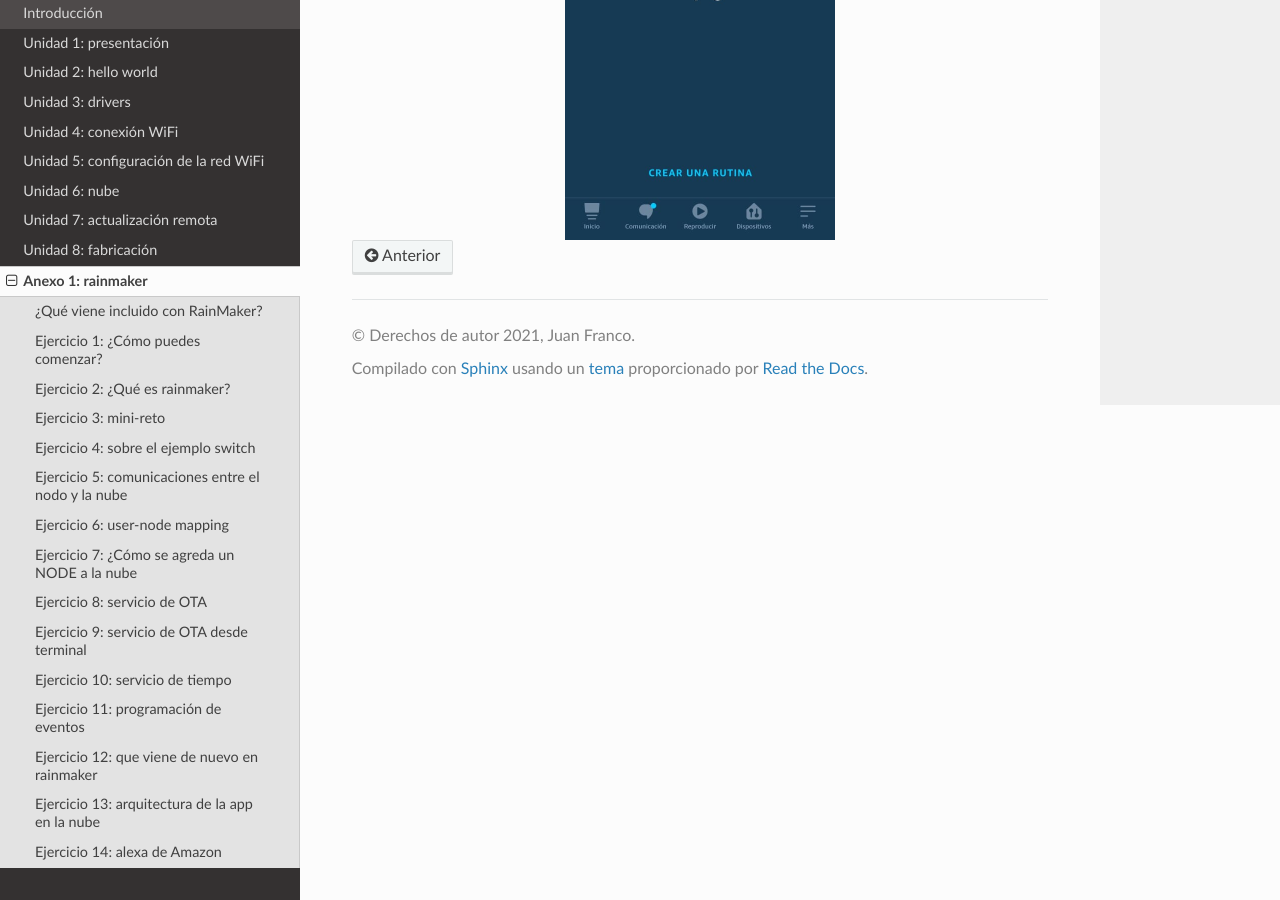
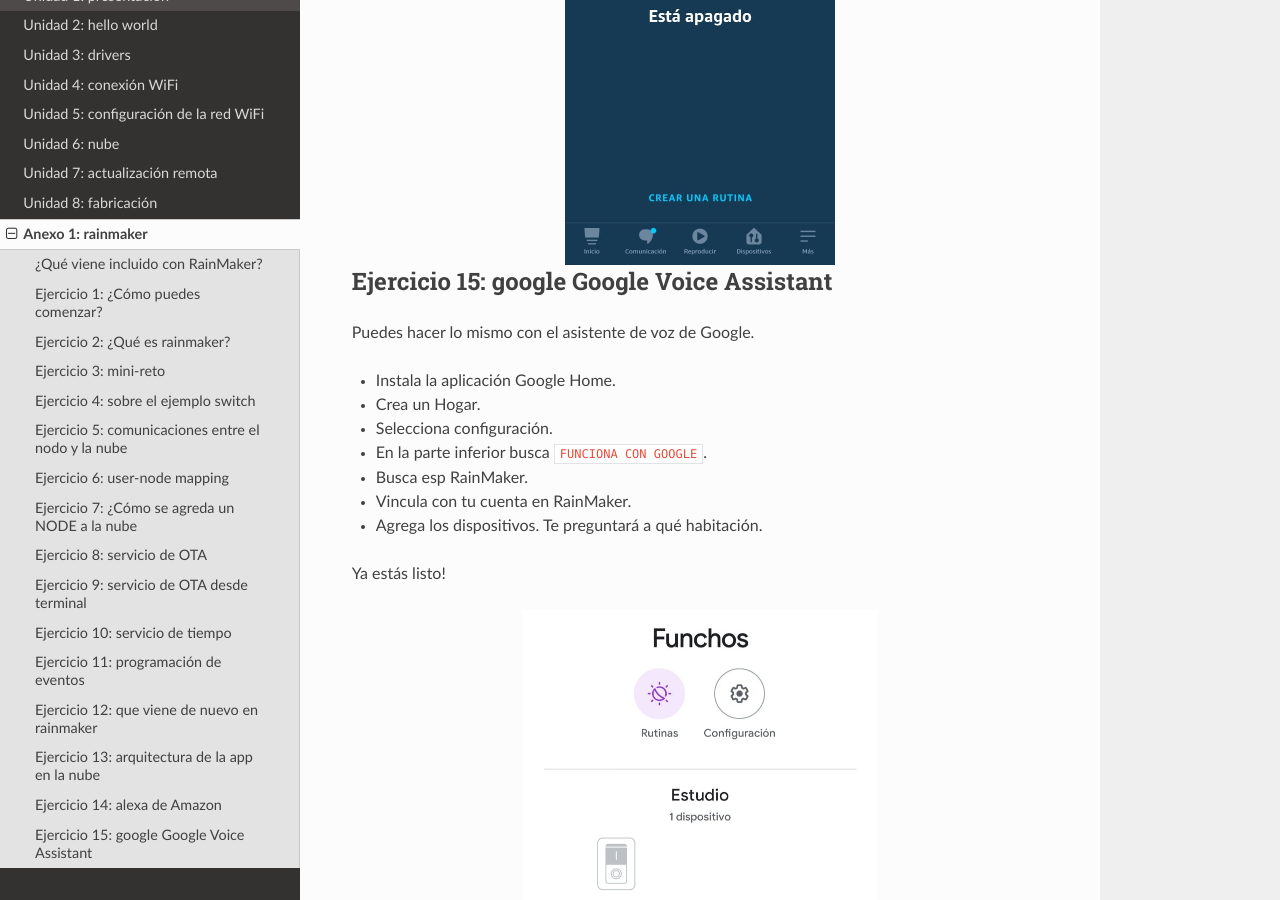
Before and after one commit to juanferfranco/espiot, a Sphinx documentation site: the page built from docs/_anexo1/anexo1.rst, in a window 1280 px wide and 900 px high, scrolled down 8920 px. Built offline with Sphinx 7.4.7 and the Read the Docs theme 2.0.0, drawn with Linux system fonts in a browser that asks for light colours; some of the changed text lies outside the part shown.

Commit message:
add ok google ex15

```diff
--- a/docs/_anexo1/anexo1.rst
+++ b/docs/_anexo1/anexo1.rst
@@ -365,6 +365,8 @@ este servicio tendrás que:
 
 * Instalar en tu celular la aplicación de Amazon alexa.
 * Habilitar en alexa el skill de RainMaker `aquí <https://www.amazon.com/-/es/ESP-RainMaker/dp/B0881W7RPV>`__.
+  o directamente en la aplicación móvil seleccionado la opción ``Más`` y luego Skills y juegos.
+  Busca esp rainmaker y ``ACTIVA SKILL``.
 * Adicionar el dispositivo en tu app de alexa.
 
 Una vez hagas todo esto ya estás listo. Podrás controlar tu dispositivo con alexa.
@@ -375,6 +377,31 @@ Una vez hagas todo esto ya estás listo. Podrás controlar tu dispositivo con al
    :align: center
 
 .. image:: ../_static/alexaSwitch.jpeg
-   :alt:  captura alexa
+   :alt:  switch en alexa
    :scale: 50%
    :align: center
+
+Ejercicio 15: google Google Voice Assistant
+---------------------------------------------
+
+Puedes hacer lo mismo con el asistente de voz de Google.
+
+* Instala la aplicación Google Home.
+* Crea un Hogar.
+* Selecciona configuración.
+* En la parte inferior busca ``FUNCIONA CON GOOGLE``.
+* Busca esp RainMaker.
+* Vincula con tu cuenta en RainMaker.
+* Agrega los dispositivos. Te preguntará a qué habitación.
+
+Ya estás listo!
+
+.. image:: ../_static/gva.jpeg
+   :alt:  captura gva
+   :scale: 50%
+   :align: center
+
+.. image:: ../_static/gvaSwitch.jpeg
+   :alt:  switch en gva
+   :scale: 50%
+   :align: center
```
Also changed, not shown: docs/_static/gva.jpeg (added), docs/_static/gvaSwitch.jpeg (added).
